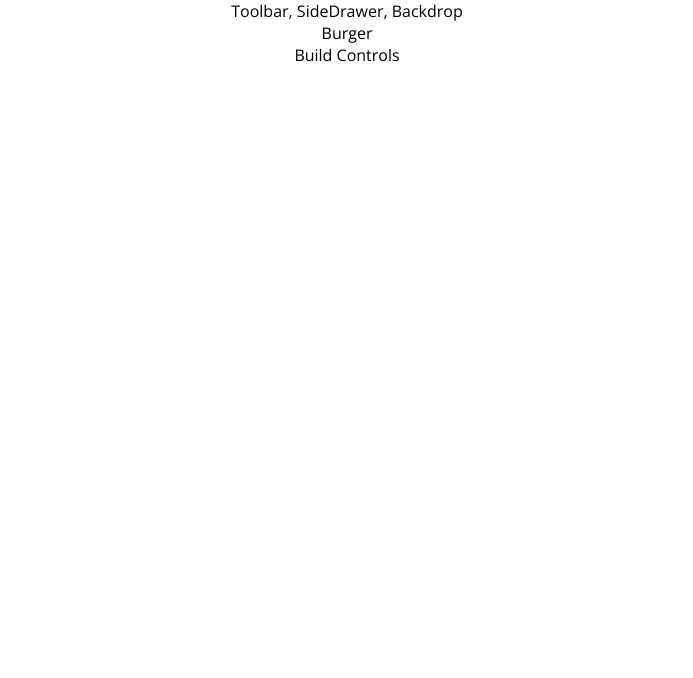
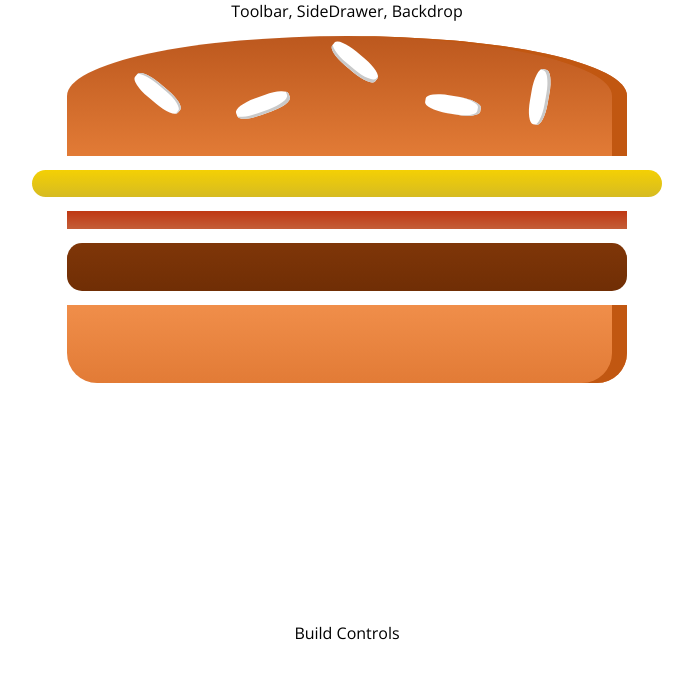
Before and after one commit to vflorrez1/Burgetmaker, a React (Create React App) app: page / in a window 1280 px wide. Shown: the top 678 px of the page, without its empty margins (293-986 px from the left). Built offline with nearby package versions, Linux system fonts and the light colour scheme.

Commit message:
hard coded and rendered the burger with ingredients

```diff
--- /dev/null
+++ b/src/components/Burger/Burger.css
@@ -0,0 +1,30 @@
+.Burger {
+    width: 100%;
+    margin: auto;
+    height: 250px;
+    overflow: scroll;
+    text-align: center;
+    font-weight: bold;
+    font-size: 1.2rem;
+}
+
+@media (min-width: 500px) and (min-height: 400px) {
+    .Burger {
+        width: 350px;
+        height: 300px;
+    }
+}
+
+@media (min-width: 500px) and (min-height: 401px) {
+    .Burger {
+        width: 400px;
+        height: 500px;
+    }
+}
+
+@media (min-width: 1000px) and (min-height: 700px) {
+    .Burger {
+        width: 700px;
+        height: 600px;
+    }
+}
--- a/src/components/Burger/Burger.js
+++ b/src/components/Burger/Burger.js
@@ -0,0 +1,17 @@
+import React from 'react';
+import './Burger.css'
+import BurgerIngredient from './BurgerIngredient/BurgerIngredient';
+
+const burger = (props) => {
+    return (
+        <div className='Burger'>
+            <BurgerIngredient type='bread-top'/>
+            <BurgerIngredient type='cheese'/>
+            <BurgerIngredient type='bacon'/>
+            <BurgerIngredient type='meat'/>
+            <BurgerIngredient type='bread-bottom'/>
+        </div>
+    );
+};
+
+export default burger;
--- a/src/components/Burger/BurgerIngredient/BurgerIngredient.js
+++ b/src/components/Burger/BurgerIngredient/BurgerIngredient.js
@@ -1,5 +1,6 @@
 import React, {Component} from 'react';
 import PropTypes from 'prop-types';
+import './BurgerIngredient.css';
 
 class BurgerIngredient extends Component {
     render () {
@@ -9,12 +10,12 @@
         case('bread-bottom'):
         ingredient = <div className='BreadBottom'></div>;
         break;
-        case('bread-top');
+        case('bread-top'):
         ingredient = (
-            <div className='BreadTop'>
-                <div className='Seeds1'></div>
-                <div className='Seeds1'></div>
-            </div>
+        <div className='BreadTop'>
+        <div className='Seeds1'></div>
+        <div className='Seeds2'></div>
+        </div>
         );
         break;
         case ('meat'):
@@ -25,6 +26,9 @@
         break;
         case ('salad'):
         ingredient = <div className='Salad'></div>;
+        break;
+        case ('bacon'):
+        ingredient = <div className='Bacon'></div>;
         break;
         default:
         ingredient = null;
--- a/src/containers/BurgerBuilder/BurgerBuilder.js
+++ b/src/containers/BurgerBuilder/BurgerBuilder.js
@@ -1,11 +1,12 @@
 import React, {Component} from 'react';
 import Aux from '../../hoc/Aux';
+import Burger from '../../components/Burger/Burger';
 
 class BurgerBuilder extends Component {
     render() {
         return (
             <Aux>
-                <div>Burger</div>
+                <Burger/>
                 <div>Build Controls</div>
             </Aux>
         );
```
